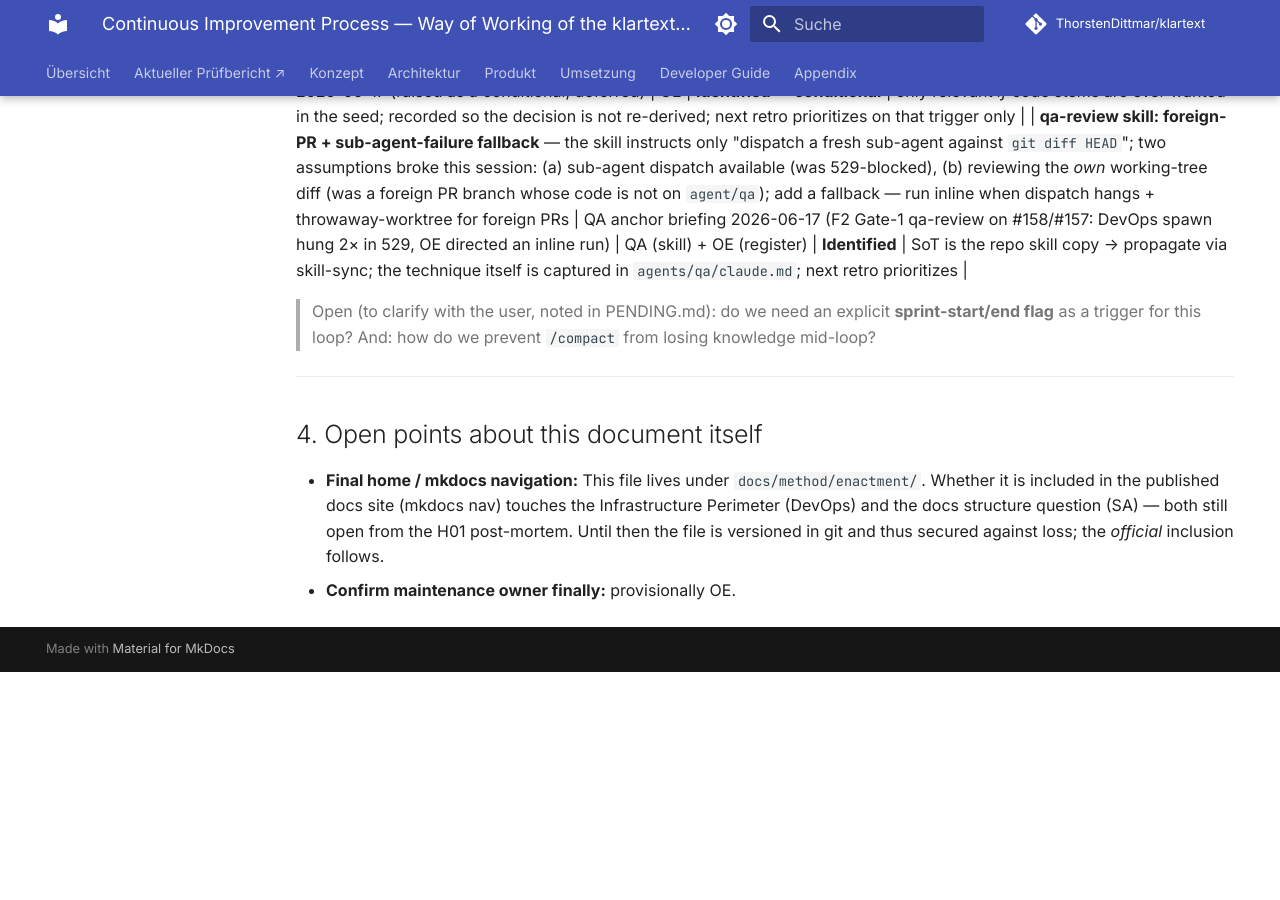
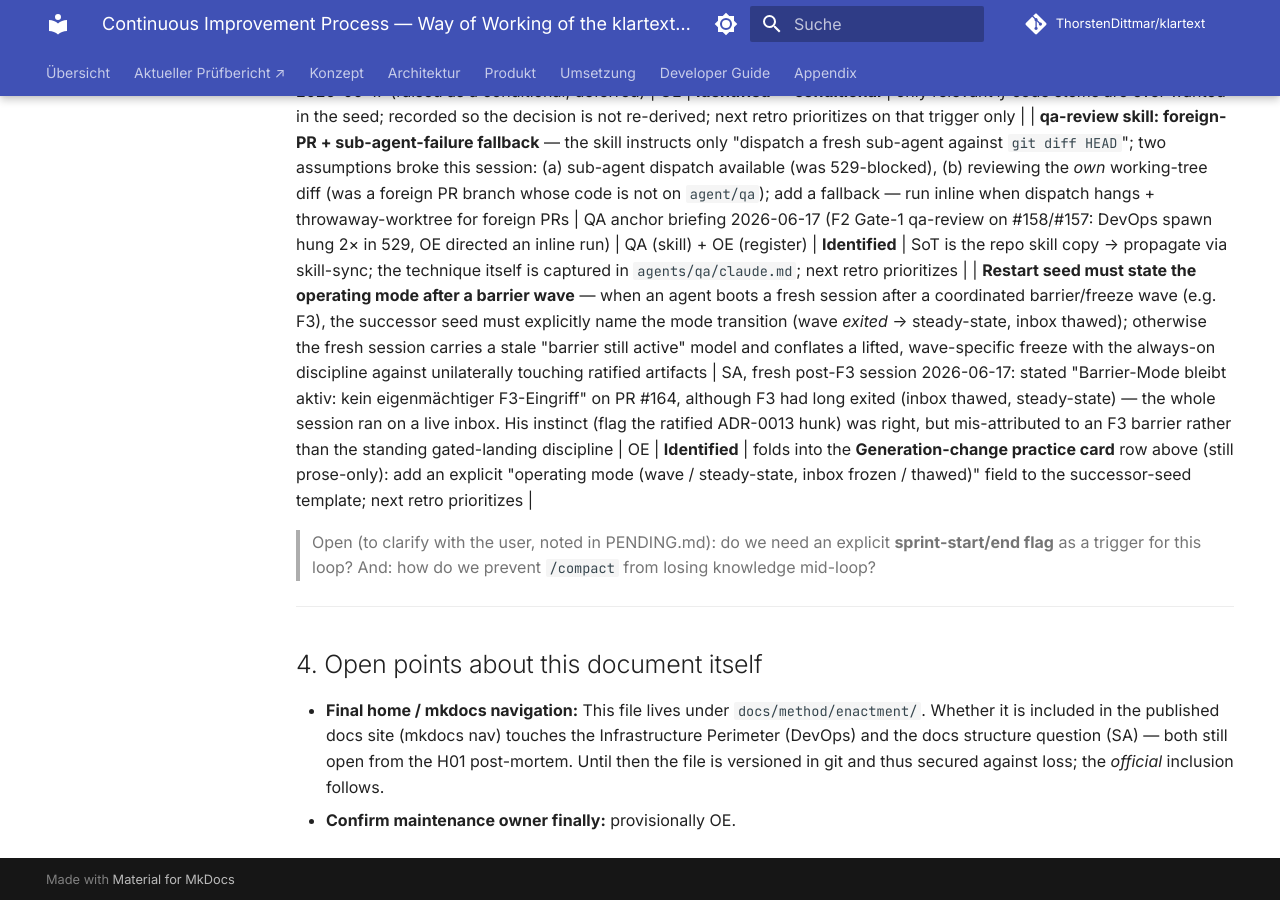
Before and after one commit to ThorstenDittmar/klartext, an MkDocs documentation site: the page built from docs/method/enactment/continuous-improvement.md, in a window 1280 px wide and 900 px high, scrolled down 41661 px. Built offline with MkDocs 1.6.1 and Material for MkDocs 9.7.7, drawn with Linux system fonts in a browser that asks for light colours; comment, search, counter and statistics services are not loaded; before the commit the page ends 42333 px from its top, so only the background shows below that.

Commit message:
docs(method): register restart-seed operating-mode candidate (Identified)
Adds one Improvement Register row (§3, Identified): a fresh session booting
after a coordinated barrier/freeze wave must have the operating-mode transition
(wave exited -> steady-state, inbox thawed) stated explicitly in the successor
seed. Origin: SA's fresh post-F3 session carried a stale "F3 barrier active"
model on PR #164. Folds into the prose-only Generation-change practice card.

Agent: oe
Co-Authored-By: Claude Opus 4.8 (1M context) <noreply@anthropic.com>

```diff
--- a/docs/method/enactment/continuous-improvement.md
+++ b/docs/method/enactment/continuous-improvement.md
@@ -686,6 +686,7 @@ This process does not end with Phase 4. The improvement itself becomes a recurri
 | **L3 owner fields → role names at State B** — generic library (L3) cards should carry **role names**, not concrete agent slugs, in their owner fields once they reach State B (generic-ready), mirroring the `merge-protocol` card | F3 anchor 2026-06-17 (consistency sweep over L3 cards) | OE | **Identified** | small editorial sweep; pattern already set by `merge-protocol`; next retro prioritizes |
 | **Per-file cut-classification of code stems** — if code stems are ever pulled into the method seed, classify them **per file** against the method/product cut (not stem-wholesale), since one stem can mix generic and product-bound files | F3 anchor 2026-06-17 (raised as a conditional, deferred) | OE | **Identified — conditional** | only relevant *if* code stems are ever wanted in the seed; recorded so the decision is not re-derived; next retro prioritizes on that trigger only |
 | **qa-review skill: foreign-PR + sub-agent-failure fallback** — the skill instructs only "dispatch a fresh sub-agent against `git diff HEAD`"; two assumptions broke this session: (a) sub-agent dispatch available (was 529-blocked), (b) reviewing the *own* working-tree diff (was a foreign PR branch whose code is not on `agent/qa`); add a fallback — run inline when dispatch hangs + throwaway-worktree for foreign PRs | QA anchor briefing 2026-06-17 (F2 Gate-1 qa-review on #158/#157: DevOps spawn hung 2× in 529, OE directed an inline run) | QA (skill) + OE (register) | **Identified** | SoT is the repo skill copy → propagate via skill-sync; the technique itself is captured in `agents/qa/claude.md`; next retro prioritizes |
+| **Restart seed must state the operating mode after a barrier wave** — when an agent boots a fresh session after a coordinated barrier/freeze wave (e.g. F3), the successor seed must explicitly name the mode transition (wave *exited* → steady-state, inbox thawed); otherwise the fresh session carries a stale "barrier still active" model and conflates a lifted, wave-specific freeze with the always-on discipline against unilaterally touching ratified artifacts | SA, fresh post-F3 session 2026-06-17: stated "Barrier-Mode bleibt aktiv: kein eigenmächtiger F3-Eingriff" on PR #164, although F3 had long exited (inbox thawed, steady-state) — the whole session ran on a live inbox. His instinct (flag the ratified ADR-0013 hunk) was right, but mis-attributed to an F3 barrier rather than the standing gated-landing discipline | OE | **Identified** | folds into the **Generation-change practice card** row above (still prose-only): add an explicit "operating mode (wave / steady-state, inbox frozen / thawed)" field to the successor-seed template; next retro prioritizes |
 
 > Open (to clarify with the user, noted in PENDING.md): do we need an explicit **sprint-start/end flag** as a
 > trigger for this loop? And: how do we prevent `/compact` from losing knowledge mid-loop?
```
